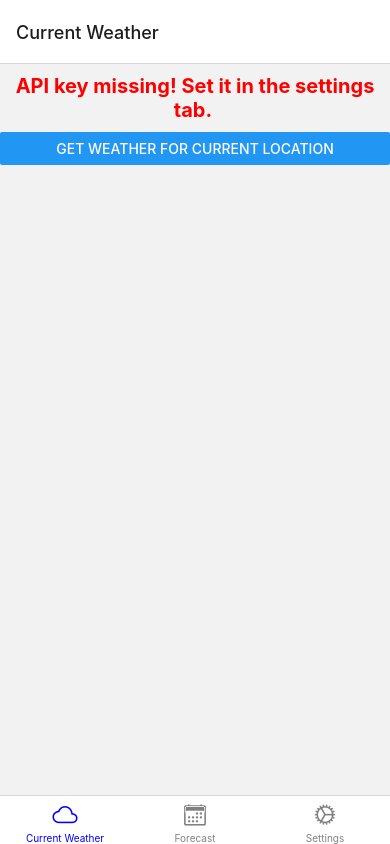
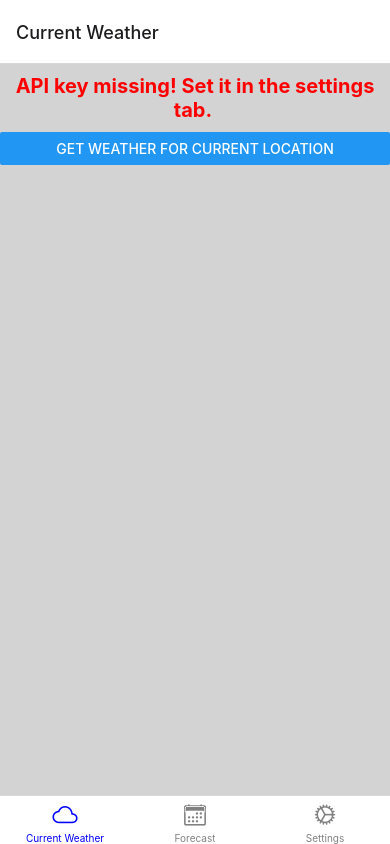
Before and after one commit to vaasuu/react-native-weather-app, a React Native app: screen / in a window 390 px wide. Built offline with nearby package versions, Linux system fonts and the light colour scheme.

Commit message:
Revert "Remove some styling from current Weather page"
This reverts commit 263196e225b02cbb2426bb22e8dcc822f66fad13.

```diff
--- a/components/CurrentWeatherScreen.jsx
+++ b/components/CurrentWeatherScreen.jsx
@@ -88,7 +88,7 @@ const CurrentWeatherScreen = () => {
   }, [apikey, units, city]);
 
   return (
-    <SafeAreaView>
+    <SafeAreaView style={styles.container}>
       {loading && <ActivityIndicator size="large" style={styles.loading} />}
       {!apikey && (
         <Text style={styles.error}>
@@ -122,6 +122,11 @@ const CurrentWeatherScreen = () => {
 };
 
 const styles = StyleSheet.create({
+  container: {
+    flex: 1,
+    flexDirection: "column",
+    backgroundColor: "lightgray",
+  },
   button: {
     margin: 10,
   },
```
